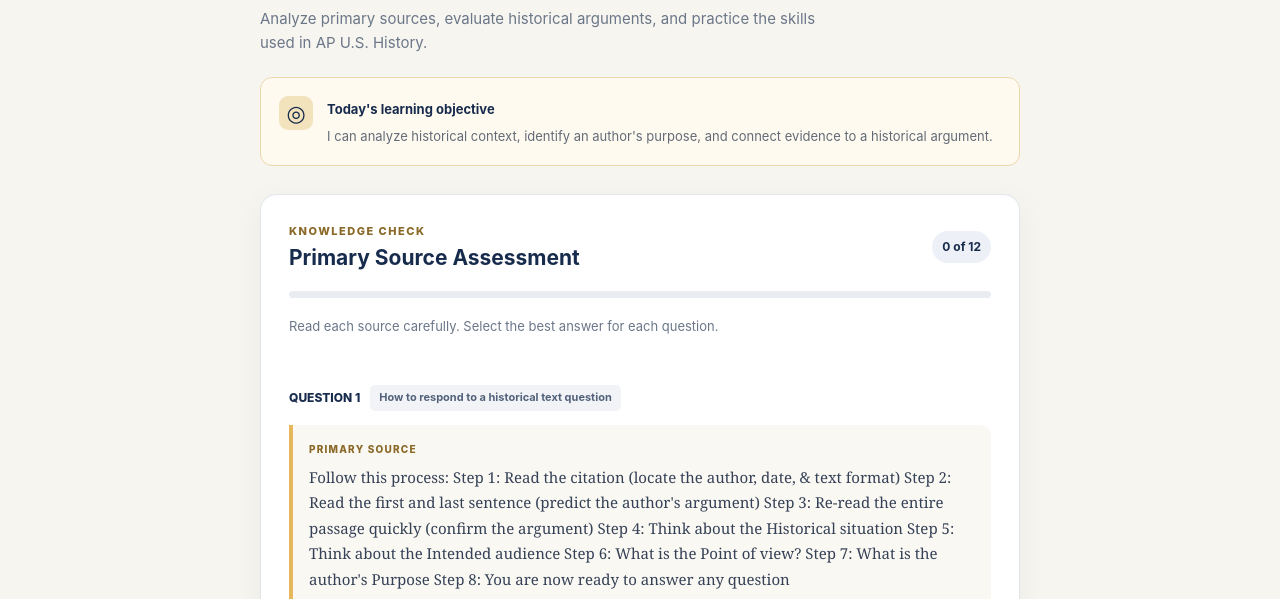
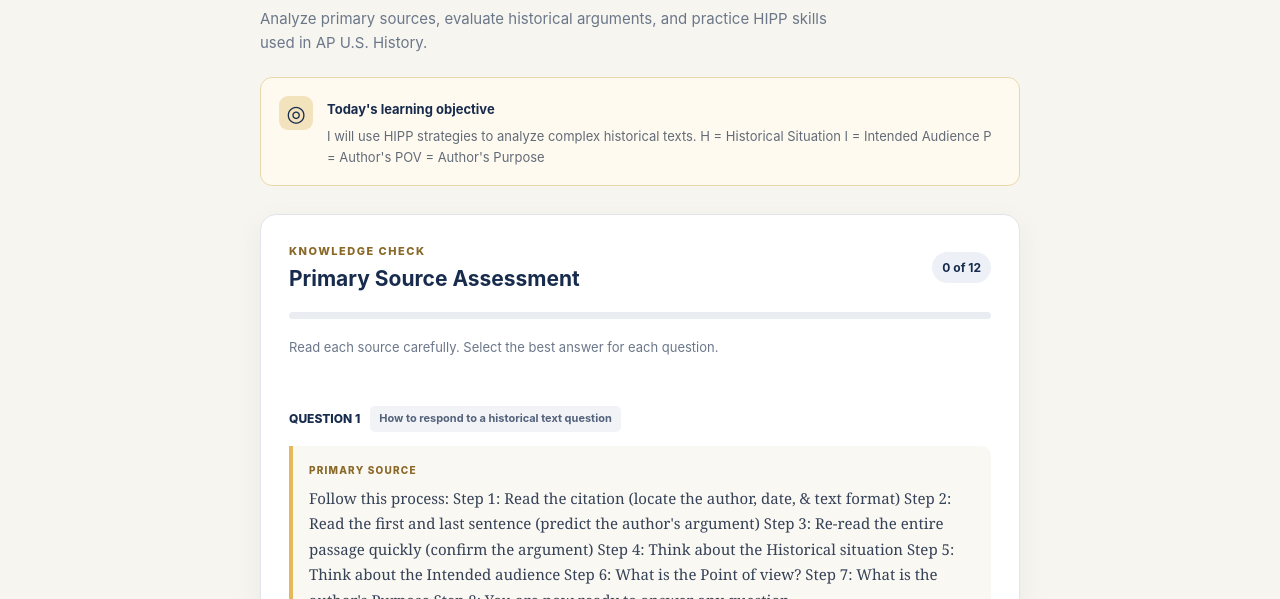
Before and after one commit to alonsojordy-id/historian-lab, a plain HTML site: page index.html in a window 1280 px wide. Shown: the part 199-798 px from the top of the page. Drawn offline with Linux system fonts and the light colour scheme.

Commit message:
Update intro text to include HIPP skills

```diff
--- a/index.html
+++ b/index.html
@@ -21,13 +21,13 @@
         <section class="intro">
             <p class="eyebrow">UNIT 4 · 1800-1848</p>
             <h1>Think like a historian.</h1>
-            <p class="intro-text">Analyze primary sources, evaluate historical arguments, and practice the skills used in AP U.S. History.</p>
+            <p class="intro-text">Analyze primary sources, evaluate historical arguments, and practice HIPP skills used in AP U.S. History.</p>
 
             <div class="objective">
                 <span class="objective-icon">◎</span>
                 <div>
                     <strong>Today's learning objective</strong>
-                <p>I can analyze historical context, identify an author's purpose, and connect evidence to a historical argument.</p>
+                <p>I will use HIPP strategies to analyze complex historical texts. H = Historical Situation I = Intended Audience P = Author's POV = Author's Purpose</p>
             </div>
         </div>
     </section>
```
